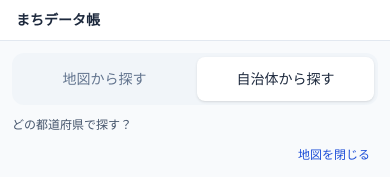
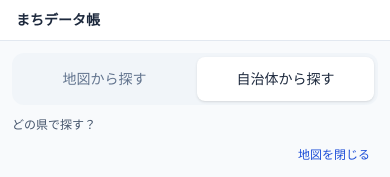
Before and after one commit to armd-02/osm-data-explorer, a React (Vite) app: page / in a window 390 px wide. Both pictures are taken after a click on the tab "自治体から探す". Shown: the top 177 px of the page. Built offline with nearby package versions, Linux system fonts and the light colour scheme.

Commit message:
fix: retain existing mobile prefecture label and flow test compatibility

```diff
--- a/src/components/MunicipalitySearch.jsx
+++ b/src/components/MunicipalitySearch.jsx
@@ -156,7 +156,7 @@ export default function MunicipalitySearch({ variant = 'pc' }) {
       {/* 都道府県選択：図とプルダウンは同じ状態・選択処理を共有 */}
       <div>
         <label className="block text-xs font-medium text-slate-600 mb-1">
-          {isMobile ? 'どの都道府県で探す？' : '都道府県'}
+          {isMobile ? 'どの県で探す？' : '都道府県'}
         </label>
         <div className="flex justify-end mb-1">
           <button
```
